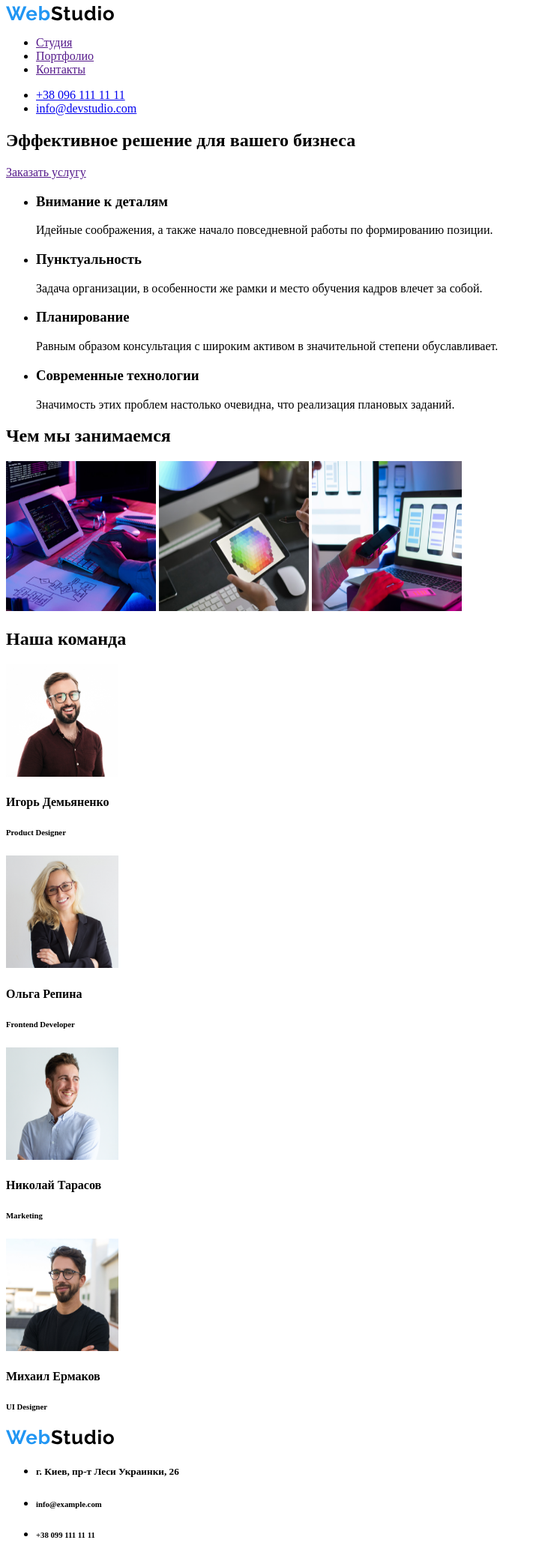
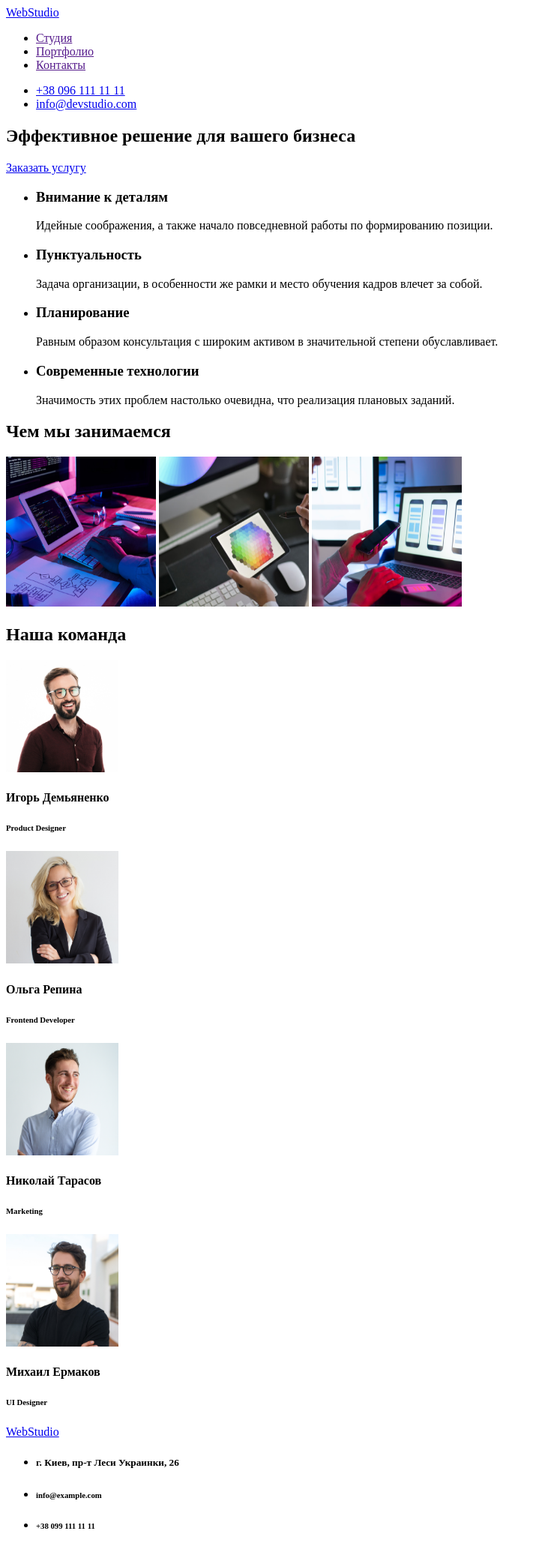
Before and after one commit to Mozgarik/go-it, a plain HTML site: page index.html in a window 1280 px wide. Shown: the whole page at 75% size, without its empty margins (0-719 px from the left). Drawn offline with Linux system fonts and the light colour scheme.

Commit message:
Update index.html

```diff
--- a/index.html
+++ b/index.html
@@ -11,7 +11,7 @@
 <header>
     <nav>
         <a href="/" >
-            <img src="img/logo.svg" alt="logo">
+        WebStudio
         </a>
 
         <ul>
@@ -30,7 +30,7 @@
 <div>
 <section>
     <h1> Эффективное решение для вашего бизнеса </h1>
-    <a href="">Заказать услугу</a>
+    <a href="https://mozgarik.github.io/go-it/">Заказать услугу</a>
     </section>
 </div>
 
@@ -88,7 +88,7 @@
 
 <section class="footer">
 <a href="/">
-<img src="img/logo.svg" alt="logo">
+WebStudio
 </a>
 <ul>
     <li><h5>г. Киев, пр-т Леси Украинки, 26</h5></li>
```
